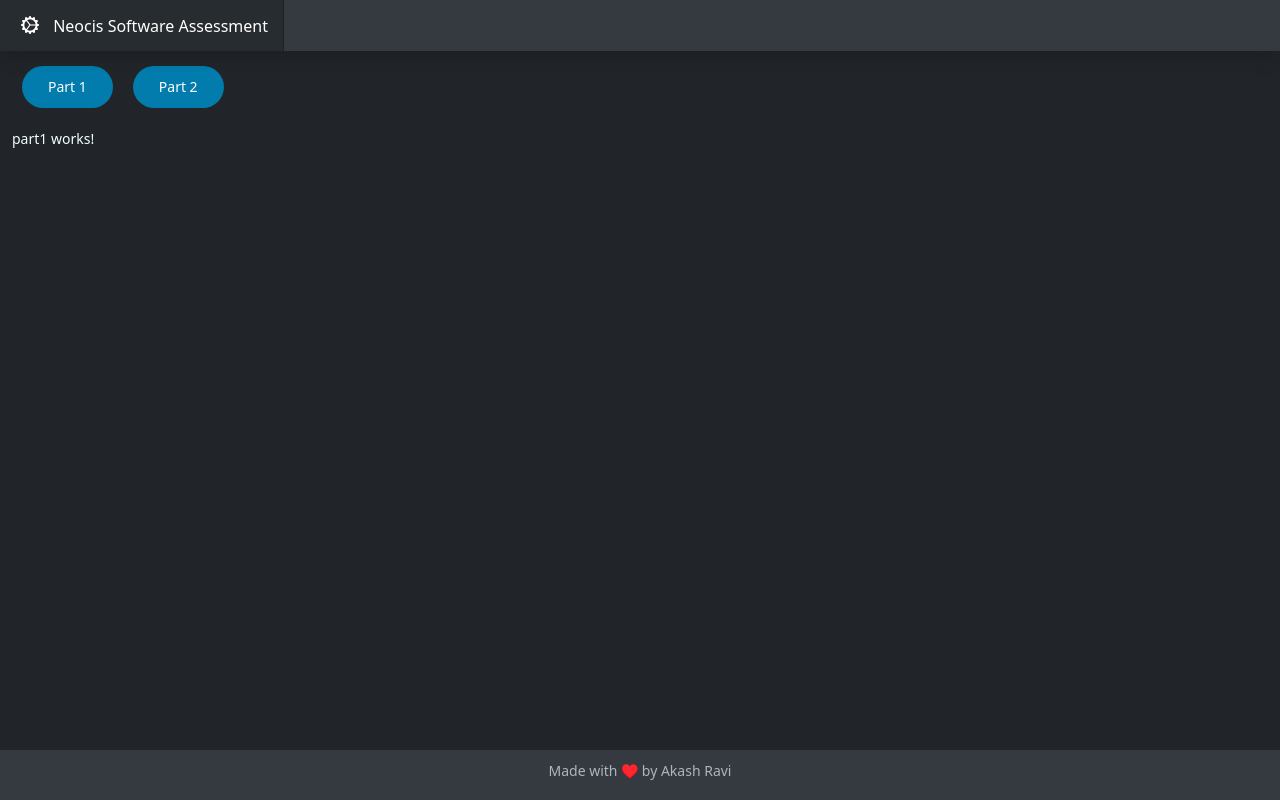
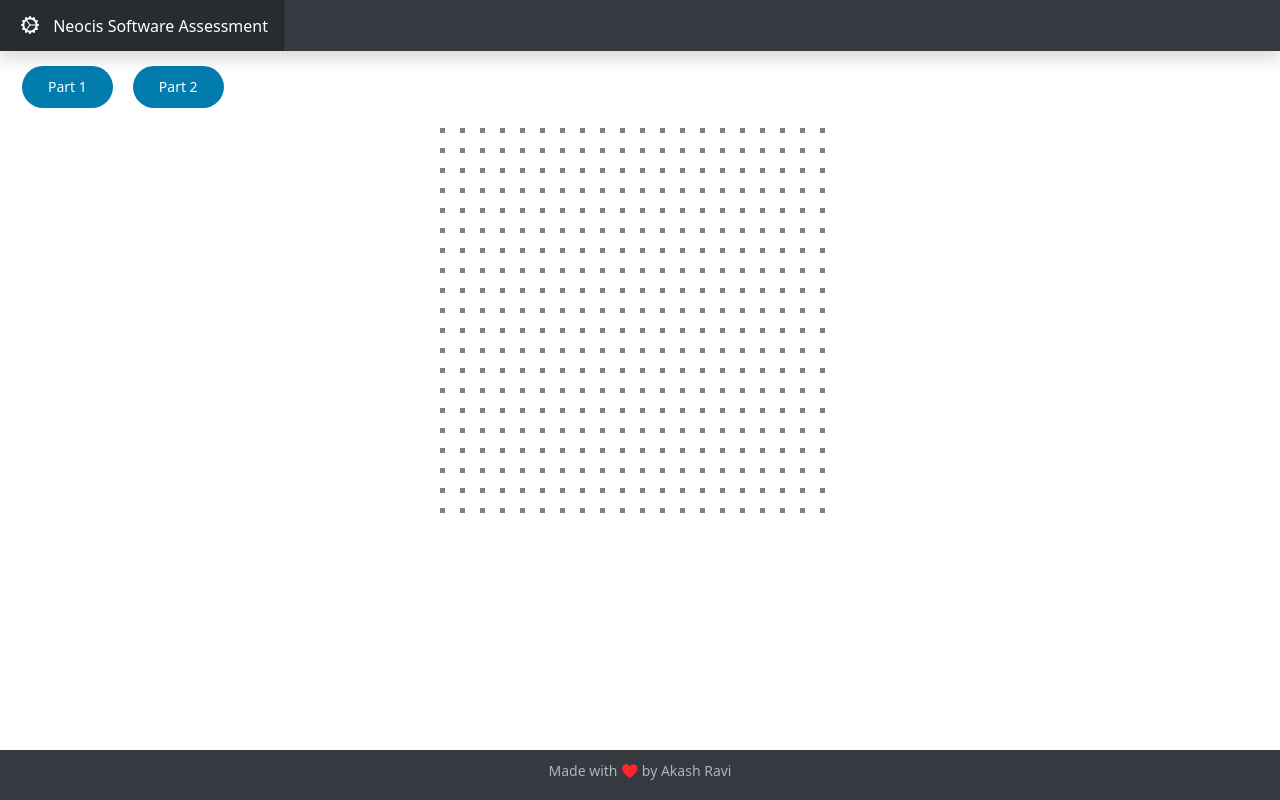
Before and after one commit to techtocore/Circles-on-Canvas, an Angular app: page /part1 in a window 1280 px wide. Built offline with nearby package versions, Linux system fonts and the light colour scheme.

Commit message:
draws basic grid

```diff
--- a/src/app/part1/part1.component.html
+++ b/src/app/part1/part1.component.html
@@ -1 +1,3 @@
-<p>part1 works!</p>
+<div class="center">
+    <canvas #canvas width="400px" height="400px"></canvas>
+</div>
--- a/src/app/part1/part1.component.ts
+++ b/src/app/part1/part1.component.ts
@@ -1,15 +1,36 @@
-import { Component, OnInit } from '@angular/core';
-
+import { Component, ViewChild, ElementRef, OnInit, AfterViewInit } from '@angular/core';
 @Component({
   selector: 'app-part1',
   templateUrl: './part1.component.html',
   styleUrls: ['./part1.component.scss']
 })
-export class Part1Component implements OnInit {
+export class Part1Component implements AfterViewInit {
 
-  constructor() { }
+  @ViewChild('canvas') canvas: ElementRef | any;
+  private ctx: CanvasRenderingContext2D | any;
+  squares: any = [];
 
-  ngOnInit(): void {
+  constructor() {
+  }
+
+  ngAfterViewInit(): void {
+    const canvasEl: HTMLCanvasElement = this.canvas?.nativeElement;
+    this.ctx = canvasEl.getContext('2d');
+    this.drawGrid();
+  }
+
+  // Creates the default grid with gray squares
+  drawGrid() {
+    for (let i = 0; i <= 400; i += 20) {
+      for (let j = 0; j <= 400; j += 20) {
+        this.squares.push({
+          'x': i,
+          'y': j
+        });
+        this.ctx.fillStyle = "gray";
+        this.ctx.fillRect(i, j, 5, 5);
+      }
+    }
   }
 
 }
--- a/src/index.html
+++ b/src/index.html
@@ -7,7 +7,7 @@
   <meta name="viewport" content="width=device-width, initial-scale=1">
   <link rel="icon" type="image/x-icon" href="favicon.ico">
 </head>
-<body class="bg-dark">
+<body>
   <app-root></app-root>
 </body>
 </html>
--- a/src/styles.scss
+++ b/src/styles.scss
@@ -2,7 +2,6 @@
 @import "~bootstrap-icons/font/bootstrap-icons";
 body {
     font-size: 0.875rem;
-    color: azure;
 }
 
 .custom-btn {
@@ -51,3 +50,7 @@ body {
 .float-right {
     float: right;
 }
+
+.center {
+    text-align: center;
+}
```
